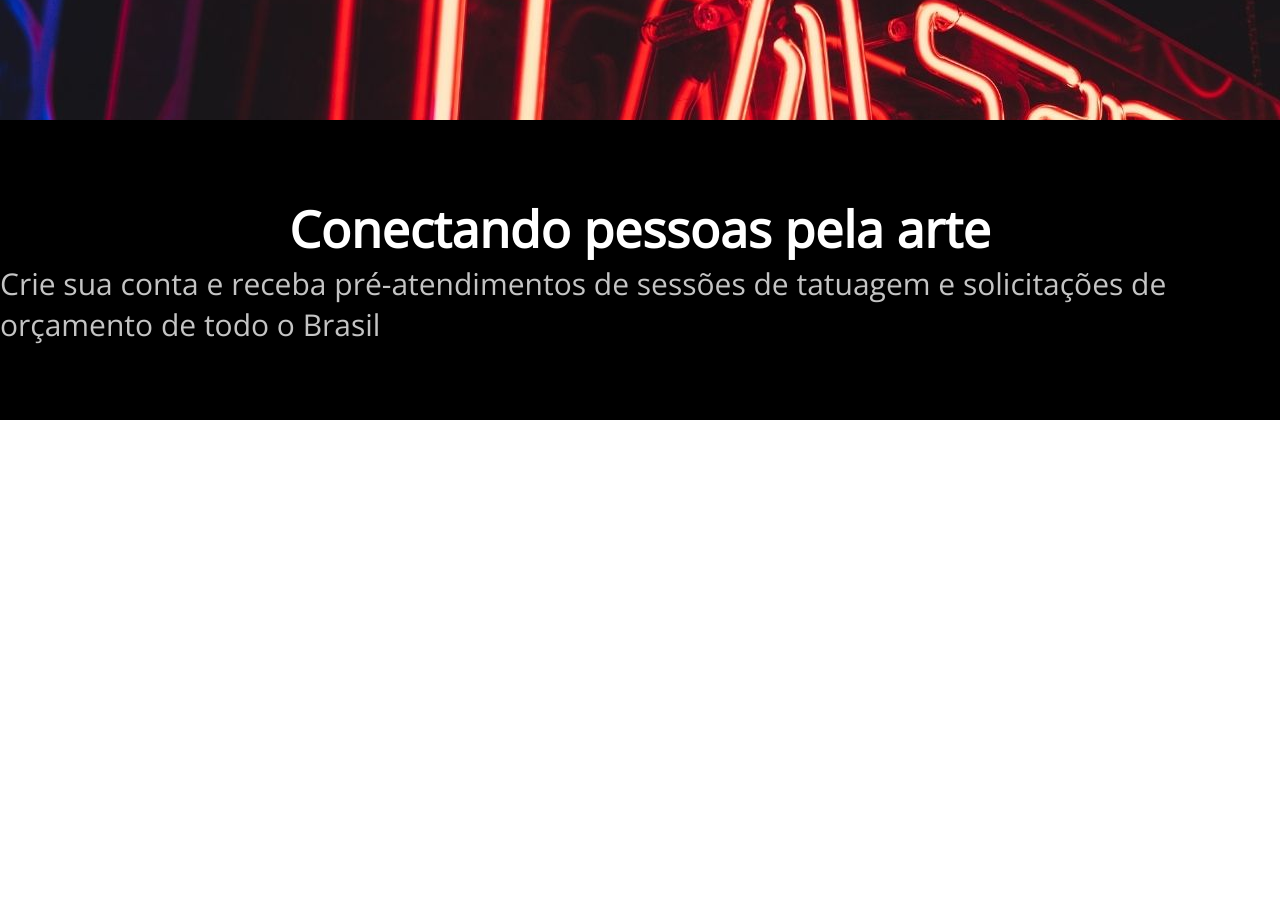
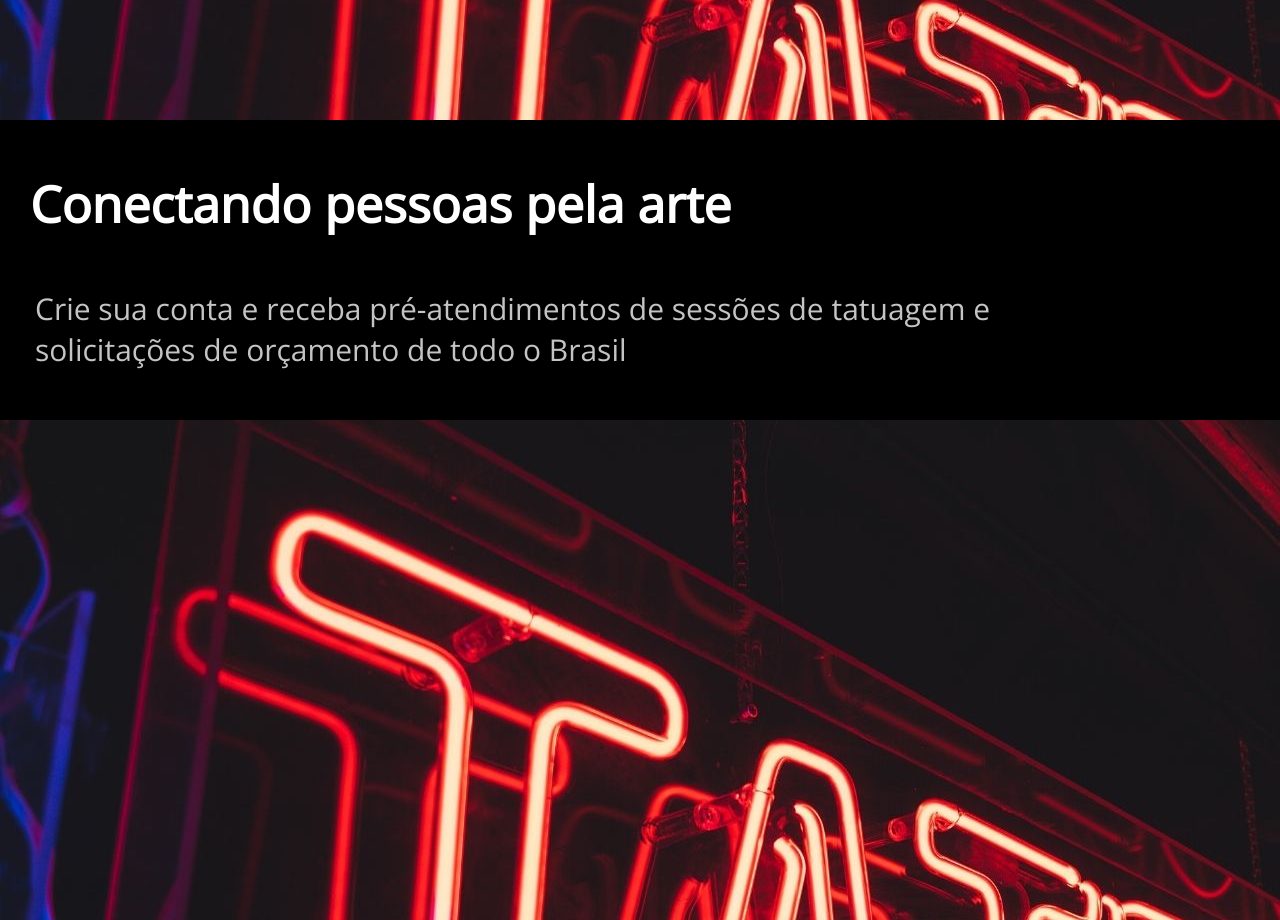
Before and after one commit to CibeleMartins/TattooArtStudio-M5, a React (Create React App) app: page / in a window 1280 px wide. Shown: the part 380-1300 px from the top of the page. Before the commit the page ends 800 px from the top, so only its background shows below. Built offline with nearby package versions, Linux system fonts and the light colour scheme.

Commit message:
:package: feat: Implementou a pages Home
Implementações css na pages Homes

```diff
--- a/src/pages/Home.jsx
+++ b/src/pages/Home.jsx
@@ -16,17 +16,20 @@ return (
 
       <div className={styles.flag}>
 
-
-
-
       </div>
 
 
       <div className={styles.text}>
+
         <h1>Conectando pessoas pela arte</h1>
         <p>Crie sua conta e receba pré-atendimentos de sessões de tatuagem e solicitações de orçamento  de todo o Brasil</p>
 
       </div>
+
+      <div className={styles.flag_artist}>
+
+      </div>
+
 
   </main>
 )
--- a/src/pages/Home.module.css
+++ b/src/pages/Home.module.css
@@ -1,8 +1,8 @@
 
-.main {
+main {
   width: 100%;
   height: 100vh;
-  display: flex;
+
 }
 
 .flag {
@@ -21,10 +21,8 @@
   height: 300px;
   background-color: black;
   display: flex;
-  align-items: center;
   flex-direction: column;
-  justify-content: center;
-
+  justify-content: space-evenly;
 
 }
 
@@ -32,11 +30,25 @@ h1 {
   font-family: 'Open Sans', sans-serif;
   color: white;
   font-size: 50px;
+  margin-left: 30px;
 }
 
 p {
   font-family: 'Open Sans', sans-serif;
   color: #C4C4C4;
   font-size: 30px;
+  width: 75%;
+  margin-left: 35px;
+}
+
+
+
+.flag_artist {
+
+  width: 100%;
+  height: 500px;
+  background-image: url('../assets/imagens/flag.jpg');
+  background-clip: content-box;
+  background-attachment: fixed;
 
 }
```
Also changed, not shown: src/App.css (added, +39 -0 lines).
